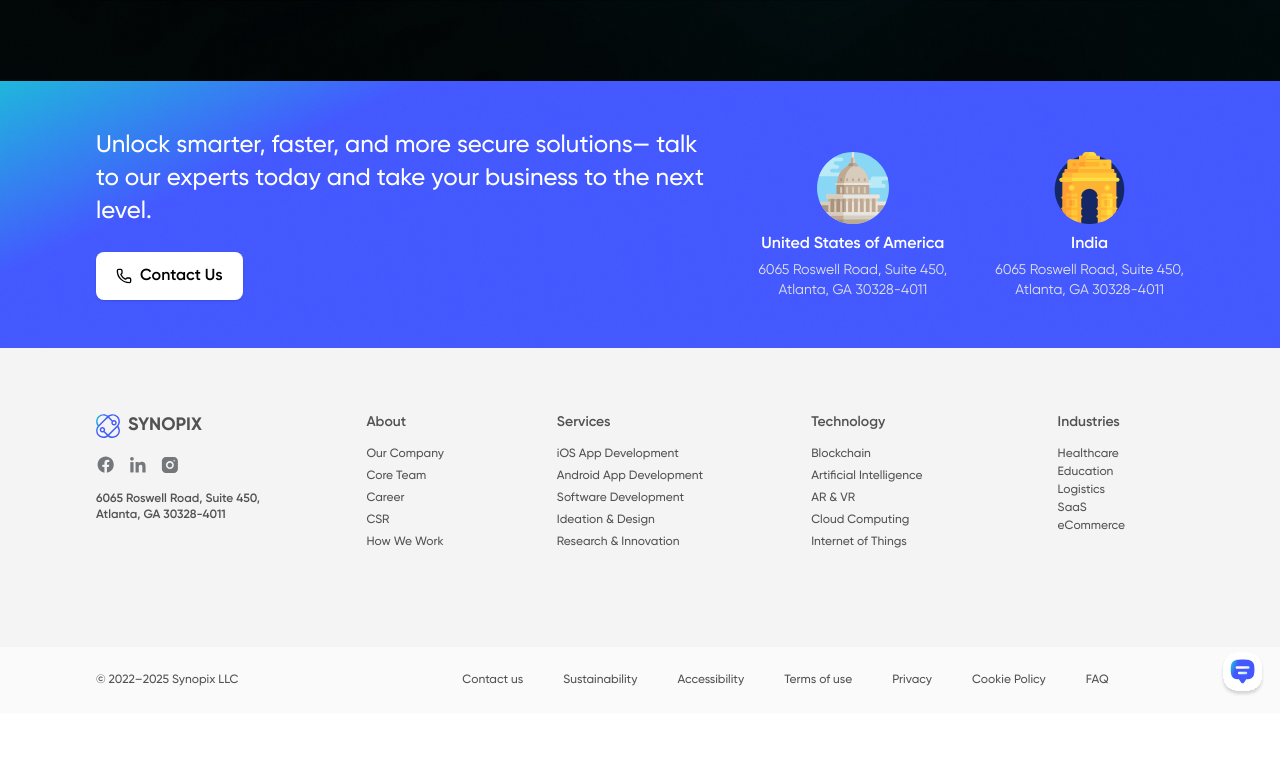
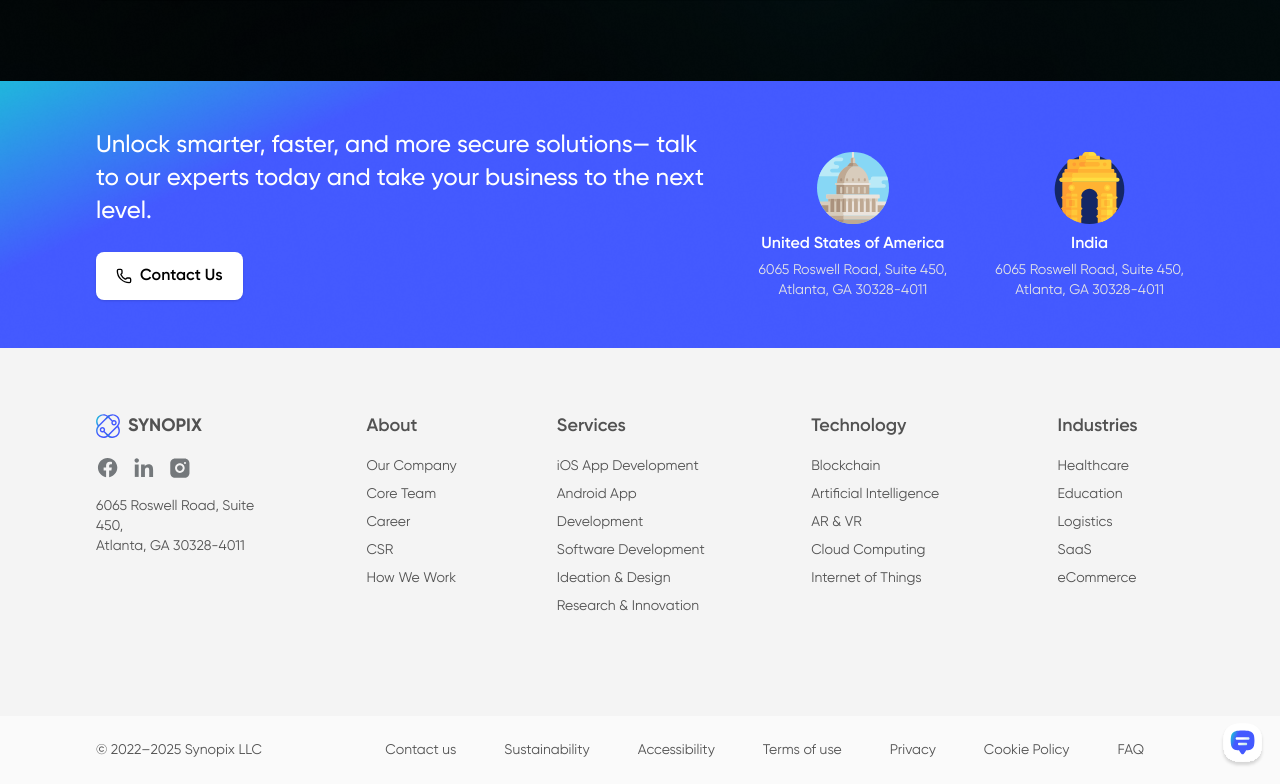
Before and after one commit to AjaySaini18/newWebsite, a React (Vite) app: page /e-commerce in a window 1280 px wide. Shown: the part 3680-4464 px from the top of the page. Before the commit the page ends 4393 px from the top, so only its background shows below. Built offline with nearby package versions, Linux system fonts and the light colour scheme.

Commit message:
footer done

```diff
--- a/src/components/Footer.jsx
+++ b/src/components/Footer.jsx
@@ -11,8 +11,8 @@
   return (
     <footer className="relative w-full font-gilroy">
       {/* Top Section */}
-      <div className="bg-[#F4F4F4] max-w-full px-6 md:px-12 lg:px-24 py-16 pb-24">
-        <div className="max-w-full mx-auto grid grid-cols-1 sm:grid-cols-2 md:grid-cols-3 lg:grid-cols-5 gap-10 lg:gap-16">
+      <div className="bg-[#F4F4F4] px-6 md:px-12 lg:px-24 py-16 pb-24">
+        <div className="mx-auto grid grid-cols-1 sm:grid-cols-2 md:grid-cols-3 lg:grid-cols-5 gap-10 lg:gap-16">
           {/* Logo + Address */}
           <motion.div
             className="space-y-4"
@@ -24,7 +24,7 @@
             {/* Logo */}
             <div className="flex items-center gap-2">
               <img src="/assets/logo.svg" alt="Synopix Logo" className="w-6 h-6 2xl:w-7 2xl:h-7" />
-              <span className="text-[18px] 2xl:text-[20px] font-bold text-[#525252]">SYNOPIX</span>
+              <span className="text-lg font-bold text-[#525252]">SYNOPIX</span>
             </div>
 
             {/* Social Icons */}
@@ -45,7 +45,7 @@
                   <img
                     src={`/assets/${icon}.svg`}
                     alt={icon}
-                    className="w-5 h-5 2xl:w-6 2xl:h-6"
+                    className="w-6 h-6"
                   />
                 </motion.a>
               ))}
@@ -53,7 +53,7 @@
 
 
             {/* Address */}
-            <p className="text-[#525252] text-xs font-semibold 2xl:text-[14px]">
+            <p className="text-[#525252] text-sm">
               6065 Roswell Road, Suite 450, <br />
               Atlanta, GA 30328-4011
             </p>
@@ -67,8 +67,8 @@
             whileInView="visible"
             viewport={{ once: true }}
           >
-            <h3 className="text-[14px] 2xl:text-2xl font-semibold mb-3 text-[#525252]">About</h3>
-            <ul className="space-y-1 font-medium text-[12px] 2xl:text-[16px] text-[#525252]">
+            <h3 className="text-lg font-semibold mb-3 text-[#525252]">About</h3>
+            <ul className="leading-7 text-sm text-[#525252]">
               <li>Our Company</li>
               <li>Core Team</li>
               <li>Career</li>
@@ -85,8 +85,8 @@
             whileInView="visible"
             viewport={{ once: true }}
           >
-            <h3 className="text-[14px] 2xl:text-2xl font-semibold mb-3 text-[#525252]">Services</h3>
-            <ul className="space-y-1 font-medium text-[12px] 2xl:text-[16px] text-[#525252]">
+            <h3 className="text-lg font-semibold mb-3 text-[#525252]">Services</h3>
+            <ul className="leading-7 text-sm text-[#525252]">
               <li>iOS App Development</li>
               <li>Android App Development</li>
               <li>Software Development</li>
@@ -103,8 +103,8 @@
             whileInView="visible"
             viewport={{ once: true }}
           >
-            <h3 className="text-[14px] 2xl:text-2xl font-semibold mb-3 text-[#525252]">Technology</h3>
-            <ul className="space-y-1 font-medium text-[12px] 2xl:text-[16px] text-[#525252]">
+            <h3 className="text-lg font-semibold mb-3 text-[#525252]">Technology</h3>
+            <ul className="leading-7 text-sm text-[#525252]">
               <li>Blockchain</li>
               <li>Artificial Intelligence</li>
               <li>AR & VR</li>
@@ -121,8 +121,8 @@
             whileInView="visible"
             viewport={{ once: true }}
           >
-            <h3 className="text-[14px] 2xl:text-2xl font-semibold mb-3 text-[#525252]">Industries</h3>
-            <ul className="space-y-1 font-medium text-[12px] 2xl:text-[16px] text-[#525252]">
+            <h3 className="text-lg font-semibold mb-3 text-[#525252]">Industries</h3>
+            <ul className="leading-7 text-sm text-[#525252]">
               <Link to={"/healthcare"}><li>Healthcare</li></Link>
               <Link to={"/education"}><li>Education</li></Link>
               <Link to={"/logistics"}><li>Logistics</li></Link>
@@ -140,9 +140,9 @@
   transition={{ duration: 0.6 }}
   viewport={{ once: true }}
 >
-  <div className="max-w-full mx-auto px-6 md:px-12 lg:px-24 text-[12px] 2xl:text-[16px] font-medium py-6 flex flex-col md:flex-row items-start justify-start gap-6 text-[#525252]">
-    <p><span className="2xl:text-lg">©</span> 2022–2025 Synopix LLC</p>
-    <div className=" lg:ml-50 flex flex-wrap justify-start gap-6 md:gap-10">
+  <div className="max-w-full mr-10 mx-auto px-6 md:px-12 lg:px-24 text-sm py-6 flex lg:flex-row items-start md:flex-col lg:justify-between gap-6 text-[#525252]">
+    <p><span className="">©</span> 2022–2025 Synopix LLC</p>
+    <div className=" flex flex-wrap justify-start gap-12">
       <span>Contact us</span>
       <span>Sustainability</span>
       <span>Accessibility</span>
```
